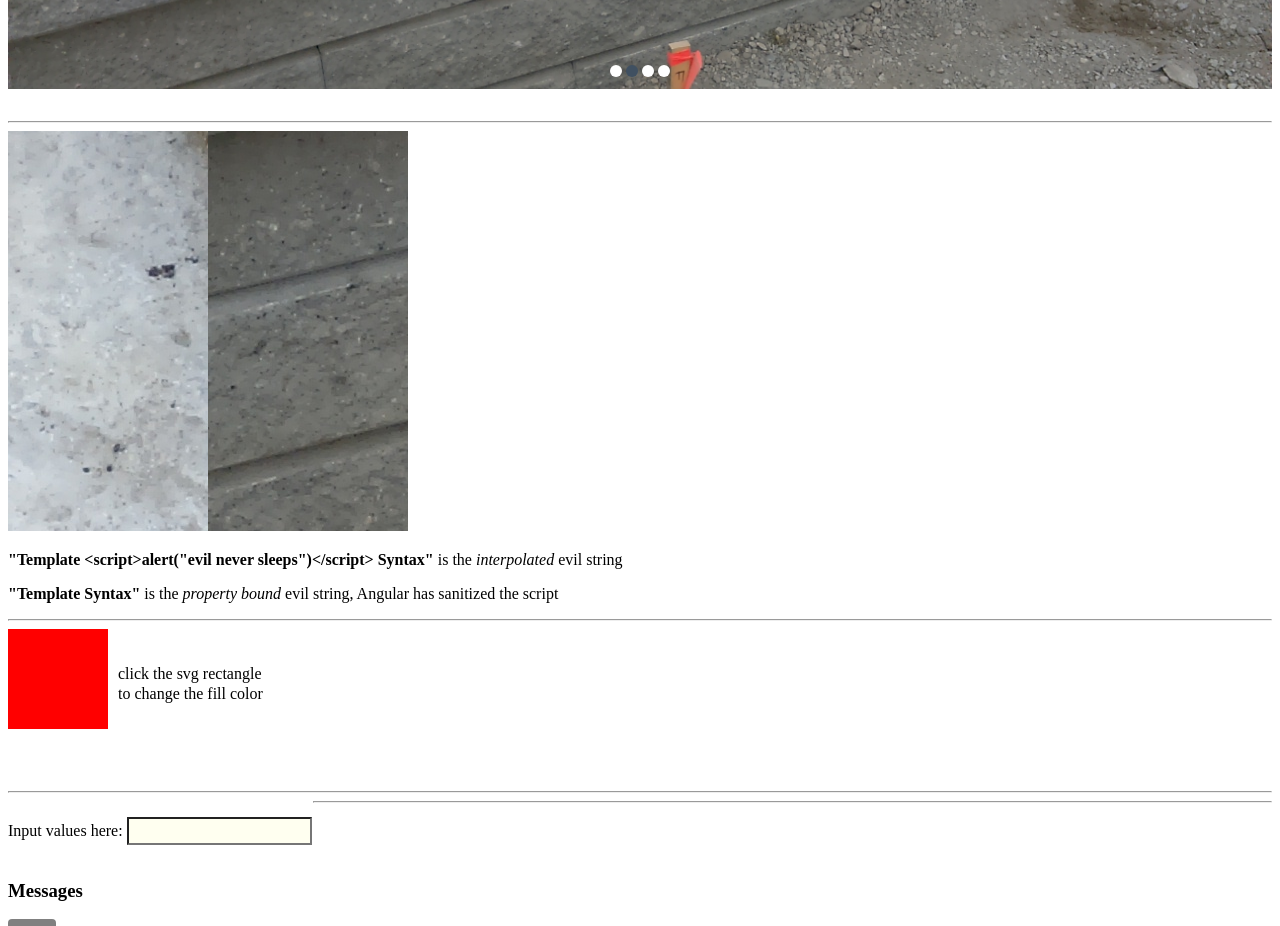
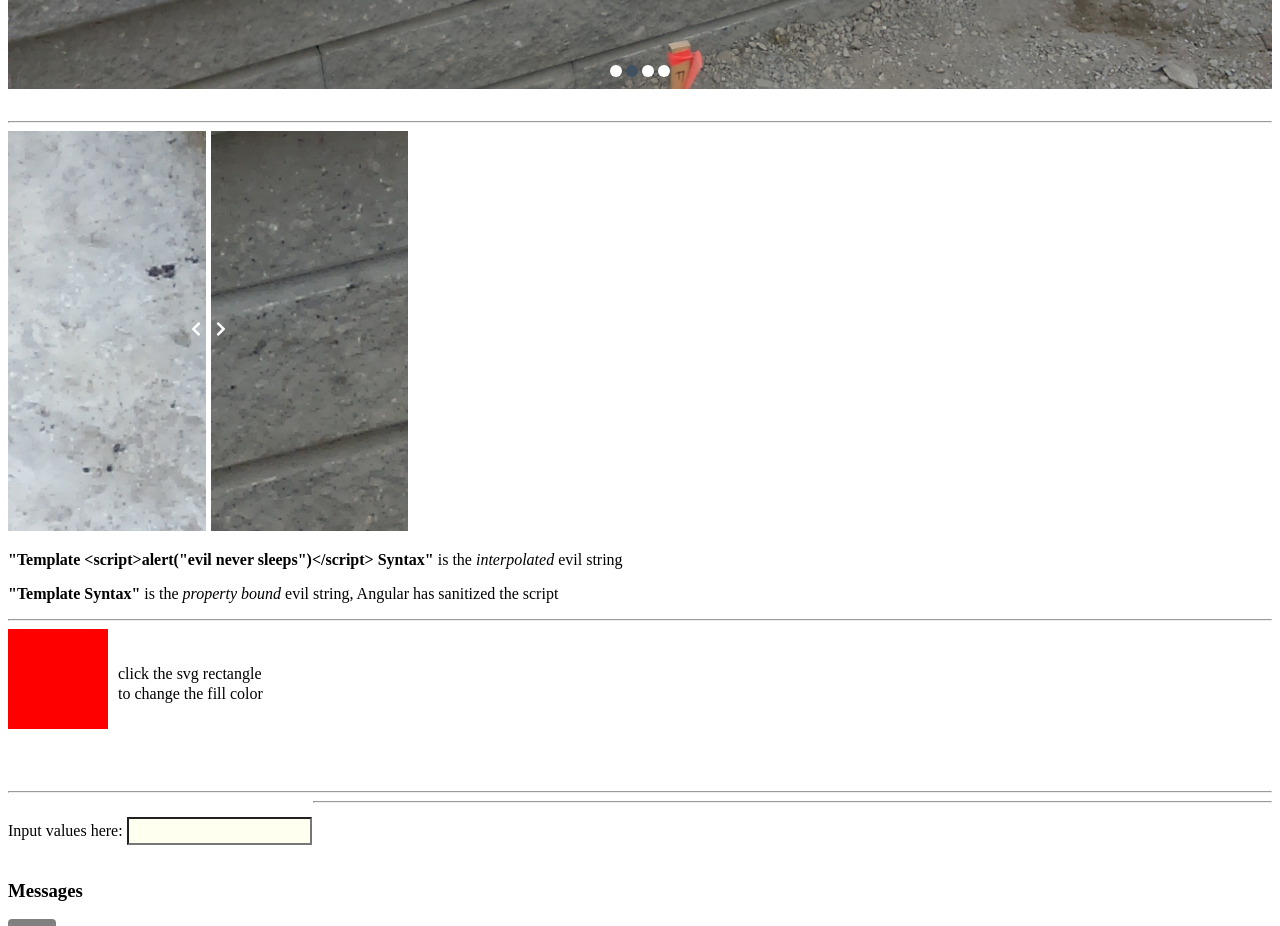
Before and after one commit to vincent-terpstra/angular-heroes, an Angular app: page /dashboard in a window 1280 px wide. Shown: the part 960-1886 px from the top of the page. Built offline with nearby package versions, Linux system fonts and the light colour scheme; no server answers; what angular-in-memory-web-api would draw is missing.

Commit message:
Added dividers and cheverons for detailing

```diff
--- a/src/app/scrolltop/scrolltop.component.ts
+++ b/src/app/scrolltop/scrolltop.component.ts
@@ -1,5 +1,5 @@
 import { Component, OnInit, HostListener } from '@angular/core';
-import {faChevronUp} from '@fortawesome/free-solid-svg-icons'
+import {faChevronUp} from '@fortawesome/free-solid-svg-icons';
 @Component({
   selector: 'scroll-to-top',
   templateUrl: './scrolltop.component.html',
--- a/src/app/slider-image/slider-image.component.css
+++ b/src/app/slider-image/slider-image.component.css
@@ -3,6 +3,8 @@ img {
     height: 400px;
 
     object-fit: none;
+
+    user-select:none;
 }
 
 img:hover, div:hover {
@@ -12,4 +14,28 @@ img:hover, div:hover {
 #slider {
     position: absolute;
     overflow: hidden;
+
+    user-select:none;
 }
+
+.divider {
+    width: 5px;
+    height: 400px;
+
+    background-color: white;
+    position: absolute;
+
+    z-index: 1;
+}
+
+fa-icon {
+    color: white;
+    position: absolute;
+
+    z-index: 1;
+}
+
+.chev {
+    position:relative;
+    top: 190px;
+}
--- a/src/app/slider-image/slider-image.component.html
+++ b/src/app/slider-image/slider-image.component.html
@@ -1,3 +1,8 @@
+<div class="divider" [style.left]="(width + offset - 2.5) + 'px'"></div>
+<div class="chev">
+<fa-icon [icon]=left [style.left]="(width + offset - 25) + 'px'"></fa-icon>
+<fa-icon [icon]=right [style.left]="(width + offset + 0) + 'px'"></fa-icon>
+</div>
 <div id="slider" [style.width]="width + 'px'" (mousemove)="onMouseMove($event)">
     <img src="./assets/images/IMAG0173.jpg" alt="Image not found" draggable=false>
 </div>
--- a/src/app/slider-image/slider-image.component.ts
+++ b/src/app/slider-image/slider-image.component.ts
@@ -1,25 +1,30 @@
-import { Component, OnInit, HostListener } from '@angular/core';
+import { Component, OnInit } from '@angular/core';
+import {faChevronLeft} from '@fortawesome/free-solid-svg-icons';
+import {faChevronRight} from '@fortawesome/free-solid-svg-icons';
 
 @Component({
   selector: 'app-slider-image',
   templateUrl: './slider-image.component.html',
   styleUrls: ['./slider-image.component.css']
 })
-export class SliderImageComponent {
+export class SliderImageComponent implements OnInit {
+  left = faChevronLeft;
+  right = faChevronRight;
 
   width = 200;
+  offset: number;
   constructor() { }
 
   ngOnInit(){
-
+    this.offset = document.getElementById("slider").offsetLeft;
   }
 
   onMouseMove($event: MouseEvent){
     if($event.buttons == 1)
-      this.setWidth($event.clientX - document.getElementById("slider").offsetLeft);
+      this.setWidth($event.clientX);
   }
 
   setWidth(_width: number){
-    this.width = Math.max(0, Math.min(_width, 400));
+    this.width = Math.max(5, Math.min(_width, 395));
   }
 }
```
